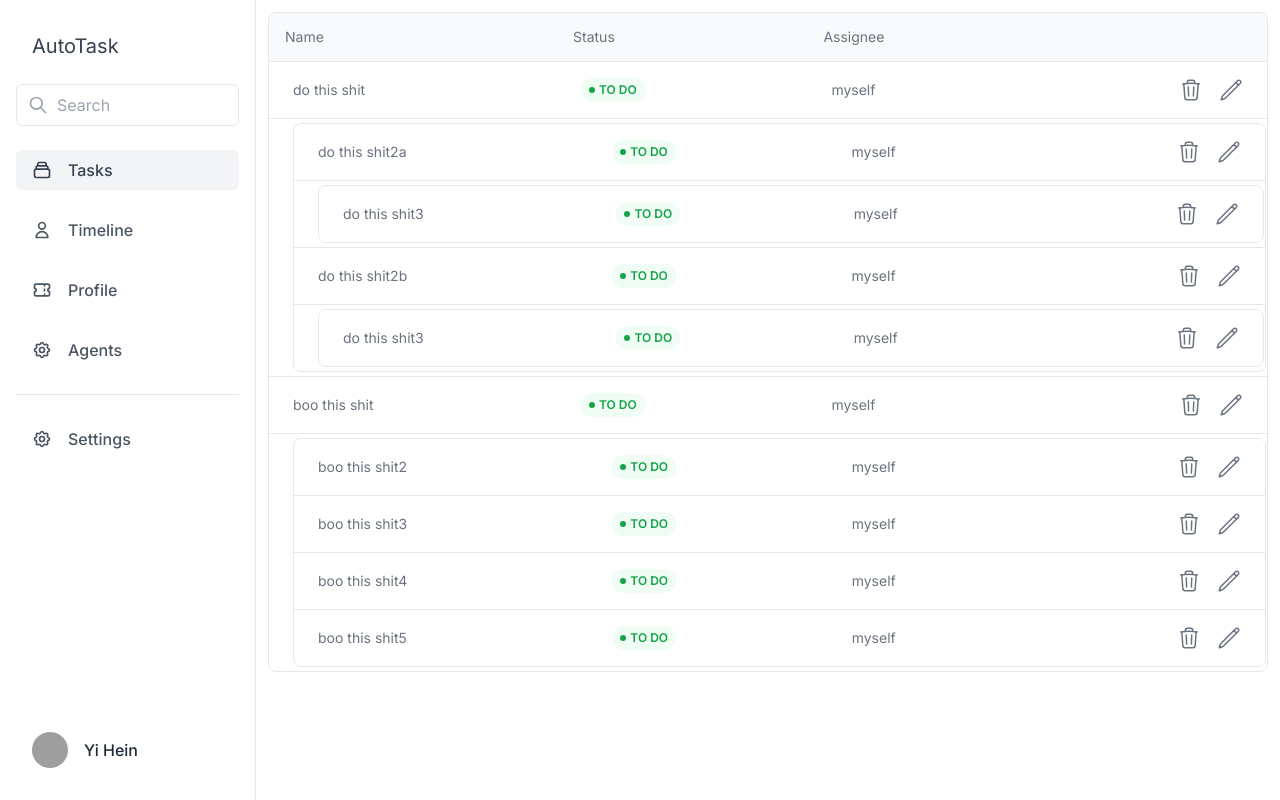
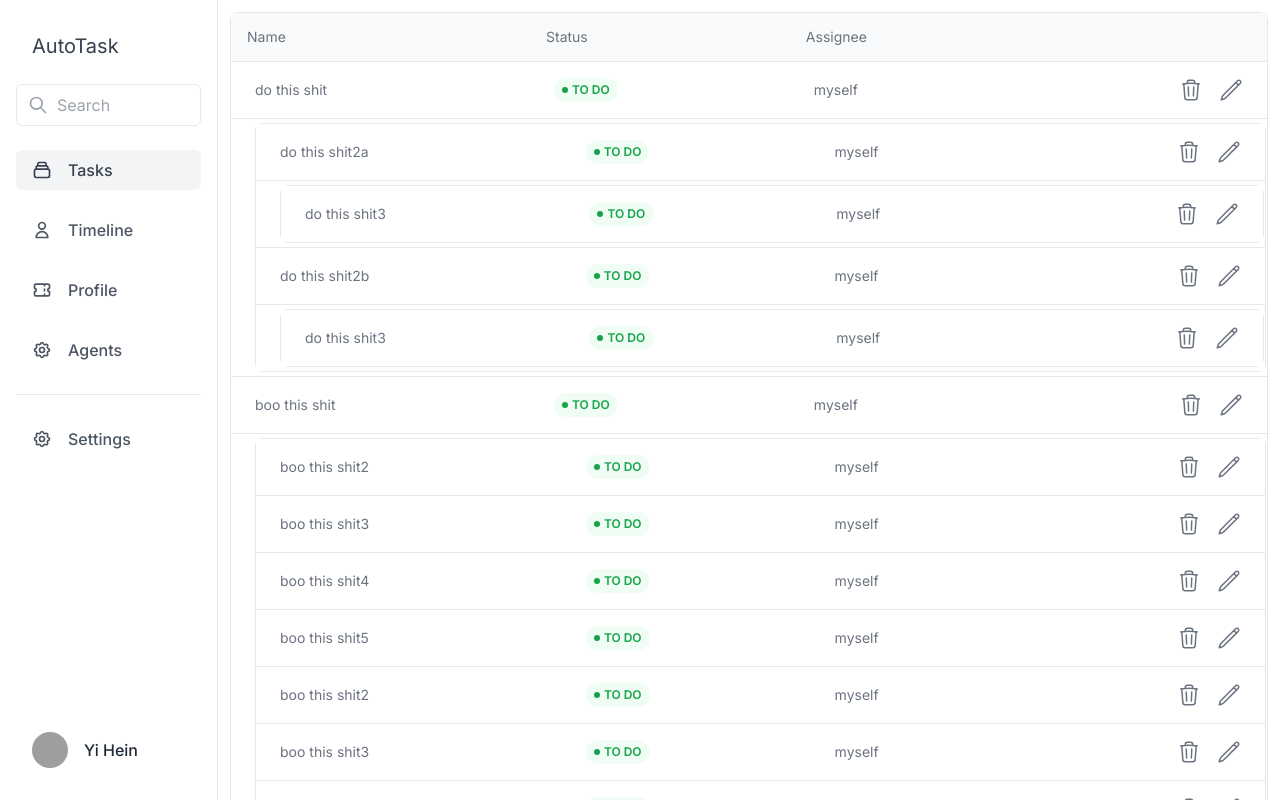
Before and after one commit to yiheinchai/AutonomousTaskList, a Next.js app: page /dashboard/task in a window 1280 px wide. Built offline with nearby package versions, Linux system fonts and the light colour scheme; grey boxes are pictures that could not be loaded.

Commit message:
fix: overflow problem

```diff
--- a/src/app/components/Table.tsx
+++ b/src/app/components/Table.tsx
@@ -1,6 +1,6 @@
 export default function Table({ children }: { children: React.ReactNode }) {
   return (
-    <div className="overflow-hidden border border-gray-200 dark:border-gray-700 md:rounded-lg">
+    <div className="border border-gray-200 dark:border-gray-700 md:rounded-lg">
       <table className="min-w-full divide-y divide-gray-200 dark:divide-gray-700">{children}</table>
     </div>
   );
--- a/src/app/dashboard/components/Sidebar.tsx
+++ b/src/app/dashboard/components/Sidebar.tsx
@@ -1,6 +1,6 @@
 export default function Sidebar() {
   return (
-    <aside className="float-left bottom-0 flex flex-col w-64 h-screen px-4 py-8 overflow-y-auto bg-white border-r rtl:border-r-0 rtl:border-l dark:bg-gray-900 dark:border-gray-700">
+    <aside className="flex flex-col w-64 h-screen px-4 py-8 overflow-y-auto bg-white border-r rtl:border-r-0 rtl:border-l dark:bg-gray-900 dark:border-gray-700">
       <a href="#">
         <span className="mx-4 text-xl text-gray-700 rounded-md dark:text-gray-200">AutoTask</span>
       </a>
--- a/src/app/dashboard/layout.tsx
+++ b/src/app/dashboard/layout.tsx
@@ -2,9 +2,9 @@ import Sidebar from "./components/Sidebar";
 
 export default function DashboardLayout({ children }: { children: React.ReactNode }) {
   return (
-    <section className="flex">
+    <section className="w-full h-full relative flex z-0">
       <Sidebar />
-      <div className="flex-1 ml-50">{children}</div>
+      <div className="w-full h-screen overflow-y-auto">{children}</div>
     </section>
   );
 }
--- a/src/app/dashboard/task/page.tsx
+++ b/src/app/dashboard/task/page.tsx
@@ -55,6 +55,30 @@ export default function Page() {
               { id: 8, status: "TO DO", name: "boo this shit3", assignee: "myself", subtasks: [] },
               { id: 9, status: "TO DO", name: "boo this shit4", assignee: "myself", subtasks: [] },
               { id: 10, status: "TO DO", name: "boo this shit5", assignee: "myself", subtasks: [] },
+              { id: 7, status: "TO DO", name: "boo this shit2", assignee: "myself", subtasks: [] },
+              { id: 8, status: "TO DO", name: "boo this shit3", assignee: "myself", subtasks: [] },
+              { id: 9, status: "TO DO", name: "boo this shit4", assignee: "myself", subtasks: [] },
+              { id: 10, status: "TO DO", name: "boo this shit5", assignee: "myself", subtasks: [] },
+              { id: 7, status: "TO DO", name: "boo this shit2", assignee: "myself", subtasks: [] },
+              { id: 8, status: "TO DO", name: "boo this shit3", assignee: "myself", subtasks: [] },
+              { id: 9, status: "TO DO", name: "boo this shit4", assignee: "myself", subtasks: [] },
+              { id: 10, status: "TO DO", name: "boo this shit5", assignee: "myself", subtasks: [] },
+              { id: 7, status: "TO DO", name: "boo this shit2", assignee: "myself", subtasks: [] },
+              { id: 8, status: "TO DO", name: "boo this shit3", assignee: "myself", subtasks: [] },
+              { id: 9, status: "TO DO", name: "boo this shit4", assignee: "myself", subtasks: [] },
+              { id: 10, status: "TO DO", name: "boo this shit5", assignee: "myself", subtasks: [] },
+              { id: 7, status: "TO DO", name: "boo this shit2", assignee: "myself", subtasks: [] },
+              { id: 8, status: "TO DO", name: "boo this shit3", assignee: "myself", subtasks: [] },
+              { id: 9, status: "TO DO", name: "boo this shit4", assignee: "myself", subtasks: [] },
+              { id: 10, status: "TO DO", name: "boo this shit5", assignee: "myself", subtasks: [] },
+              { id: 7, status: "TO DO", name: "boo this shit2", assignee: "myself", subtasks: [] },
+              { id: 8, status: "TO DO", name: "boo this shit3", assignee: "myself", subtasks: [] },
+              { id: 9, status: "TO DO", name: "boo this shit4", assignee: "myself", subtasks: [] },
+              { id: 10, status: "TO DO", name: "boo this shit5", assignee: "myself", subtasks: [] },
+              { id: 7, status: "TO DO", name: "boo this shit2", assignee: "myself", subtasks: [] },
+              { id: 8, status: "TO DO", name: "boo this shit3", assignee: "myself", subtasks: [] },
+              { id: 9, status: "TO DO", name: "boo this shit4", assignee: "myself", subtasks: [] },
+              { id: 10, status: "TO DO", name: "boo this shit5", assignee: "myself", subtasks: [] },
             ],
           },
         ]}
```
